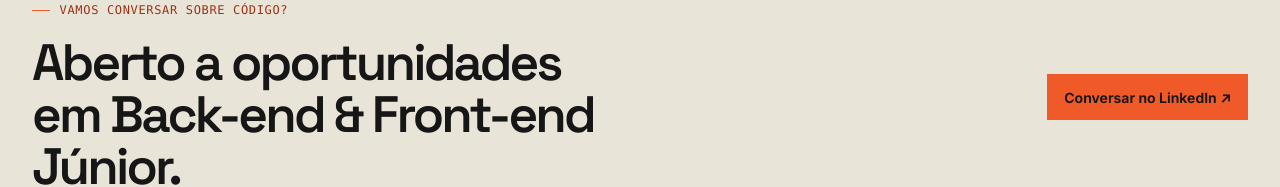
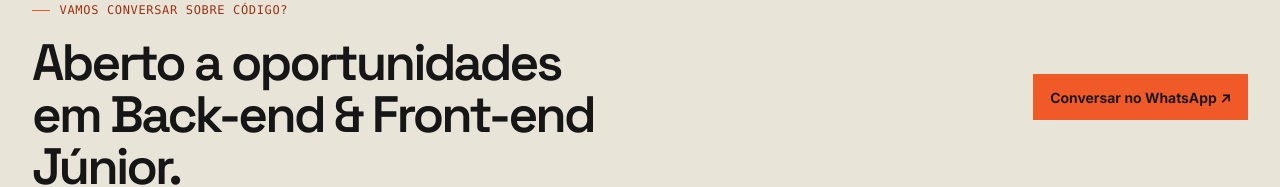
Before and after one commit to Heitor-Bailke/Portf-lio-Heitor, an Angular app: page /#/projetos/andre-fisioterapeuta in a window 1280 px wide. Shown: the part 3254-3441 px from the top of the page. Built offline with nearby package versions, Linux system fonts and the light colour scheme.

Commit message:
Troca contato da página de projeto para WhatsApp

```diff
--- a/src/app/project.component.html
+++ b/src/app/project.component.html
@@ -182,10 +182,10 @@
       </div>
       <a
         class="button"
-        [href]="profile.linkedin"
+        [href]="profile.whatsapp"
         target="_blank"
         rel="noopener noreferrer"
-        >Conversar no LinkedIn ↗</a
+        >Conversar no WhatsApp ↗</a
       >
     </div>
   </section>
```
